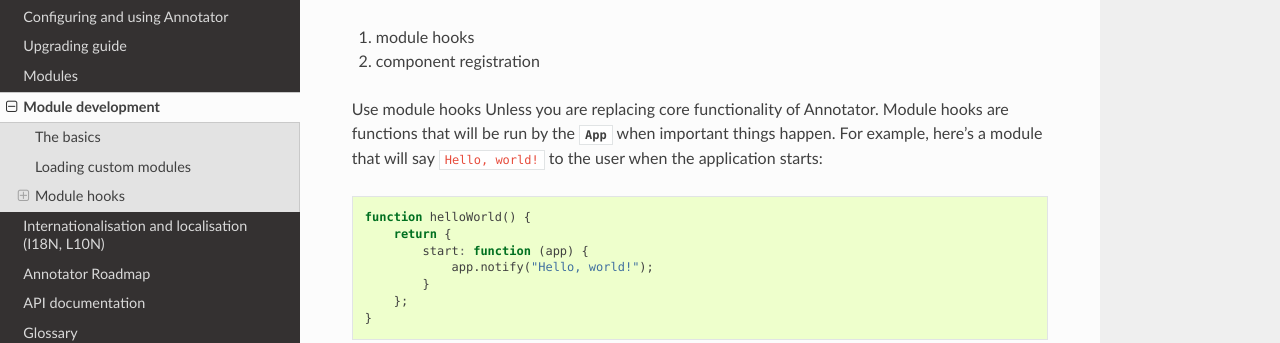
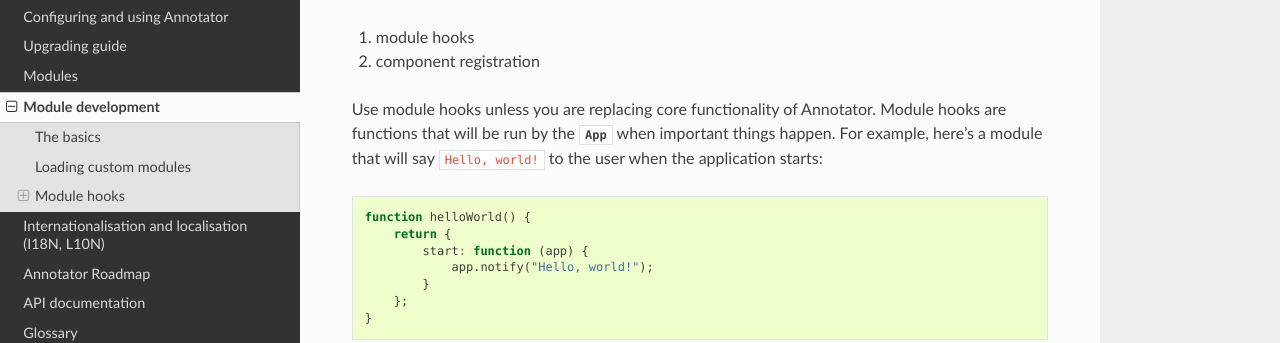
Before and after one commit to openannotation/annotator, a Sphinx documentation site: the page built from doc/module-development.rst, in a window 1280 px wide and 900 px high, scrolled down 440 px. Shown: the part 158-501 px from the top of the window. Built offline with Sphinx 7.4.7 and the Read the Docs theme 2.0.0, drawn with Linux system fonts in a browser that asks for light colours.

Commit message:
fix typo

```diff
--- a/doc/module-development.rst
+++ b/doc/module-development.rst
@@ -24,7 +24,7 @@ functionality. There are two ways of doing this:
 1. module hooks
 2. component registration
 
-Use module hooks Unless you are replacing core functionality of Annotator.
+Use module hooks unless you are replacing core functionality of Annotator.
 Module hooks are functions that will be run by the :class:`~annotator.App` when
 important things happen. For example, here's a module that will say
 ``Hello, world!`` to the user when the application starts::
```
